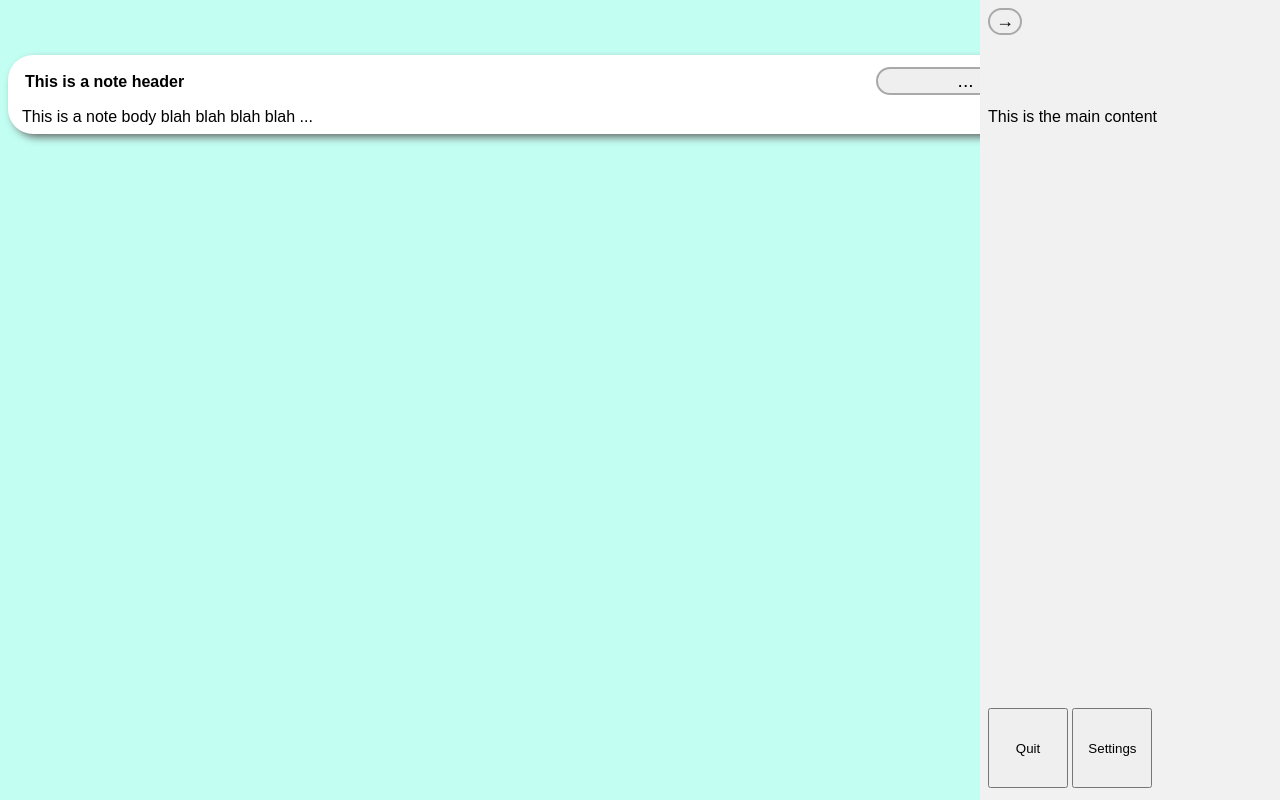
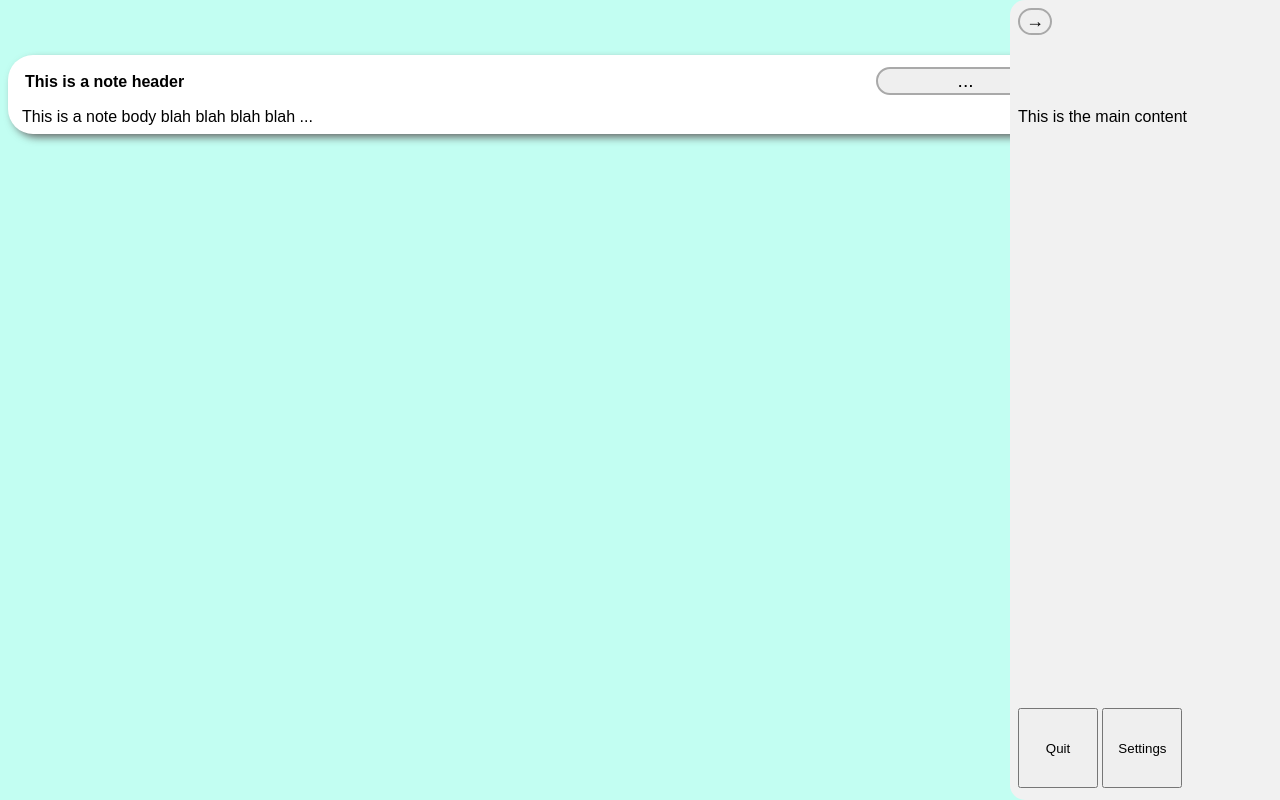
Before and after one commit to PaulCollins99/notes-local-storage, a website: page app/index.html in a window 1280 px wide. Both pictures are taken after a click on the button "Open Nav Bar". Drawn offline with Linux system fonts and the light colour scheme.

Commit message:
curved sidebar

```diff
--- a/app/style.css
+++ b/app/style.css
@@ -15,6 +15,7 @@ body {
     top: 0;
     right: 0;
     min-width: 300px;
+    border-radius: 15px;
 }
 
 .navbarContent {
@@ -40,7 +41,7 @@ body {
 .navbarHolder:not([aria-hidden]),
 .navbarHolder[aria-hidden="false"] {
     transition: 200ms;
-    transform: translateX(0);
+    transform: translateX(10%);
 }
 
 #topBar {
```
